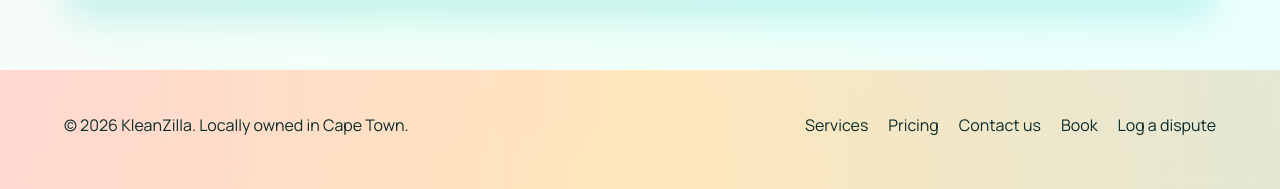
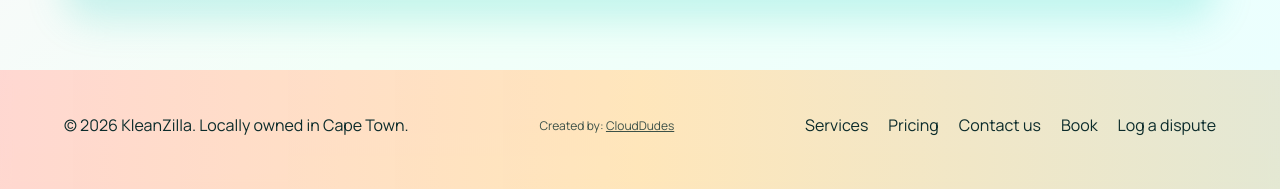
Before and after one commit to robertstrydom/clean-zilla, a plain HTML site: page index.html in a window 1280 px wide. Shown: the part 3648-3837 px from the top of the page. Drawn offline with Linux system fonts and the light colour scheme.

Commit message:
Add CloudDudes footer credit

```diff
--- a/index.html
+++ b/index.html
@@ -217,6 +217,7 @@
 
       <footer class="footer">
         <p>© 2026 KleanZilla. Locally owned in Cape Town.</p>
+        <p class="footer-credit">Created by: <a href="https://www.clouddudes.co.za" target="_blank" rel="noopener">CloudDudes</a></p>
         <div class="footer-links">
           <a href="#services">Services</a>
           <a href="#pricing">Pricing</a>
--- a/styles.css
+++ b/styles.css
@@ -880,6 +880,18 @@ textarea {
   align-items: center;
   background: linear-gradient(90deg, rgba(255, 47, 214, 0.08), rgba(255, 233, 35, 0.12), rgba(33, 247, 240, 0.12));
   color: #0b2b2b;
+  flex-wrap: wrap;
+  gap: 12px 24px;
+}
+
+.footer-credit {
+  font-size: 12px;
+  opacity: 0.8;
+}
+
+.footer-credit a {
+  color: inherit;
+  text-decoration: underline;
 }
 
 .footer-links {
```
Also changed, not shown: admin.html (+1 -0 lines), book-a-clean.html (+1 -0 lines), dispute.html (+1 -0 lines), service-my-airbnb.html (+1 -0 lines).
